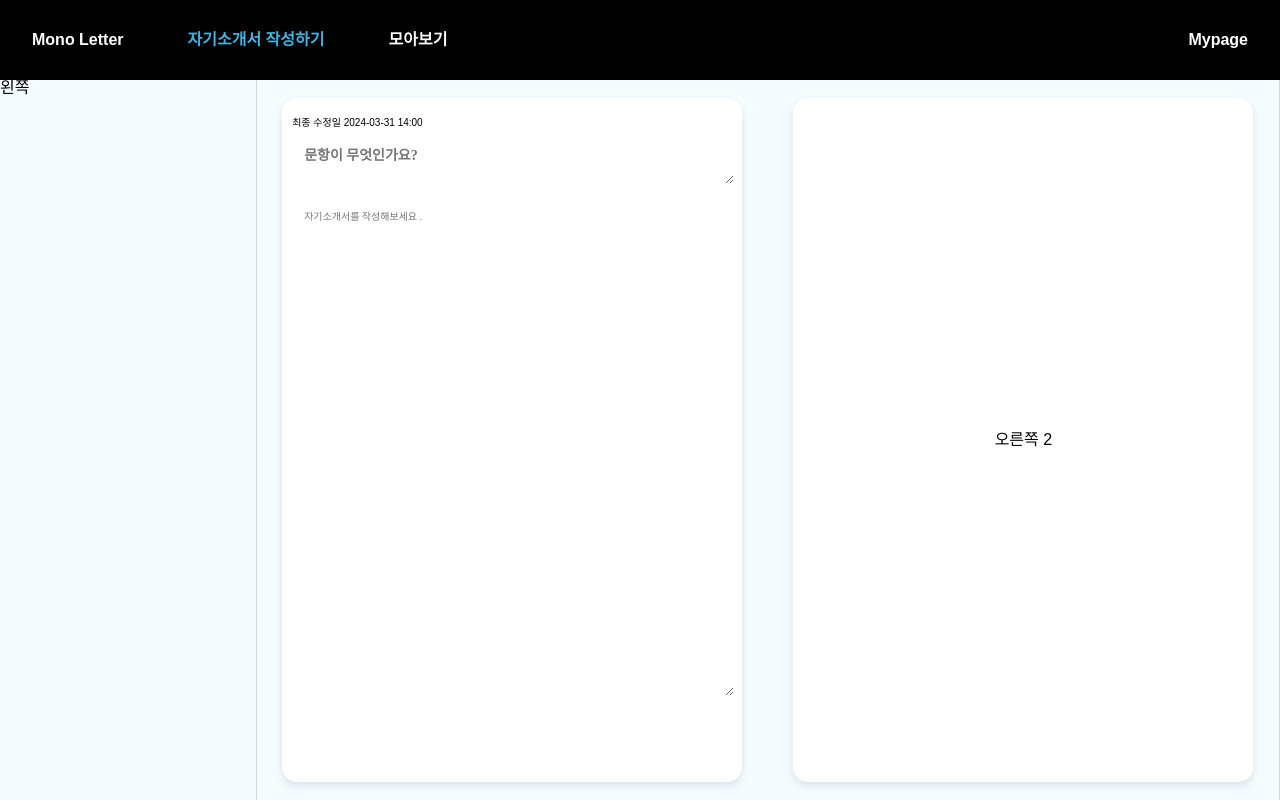
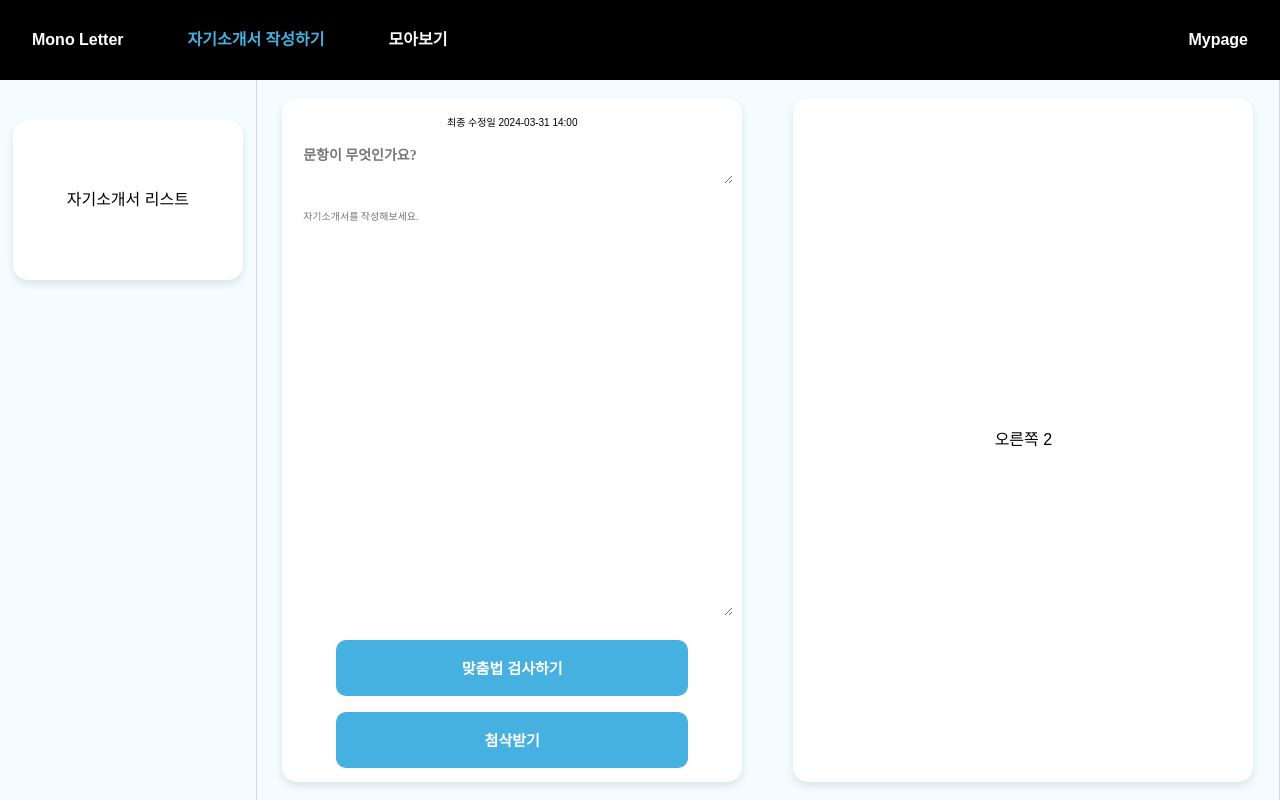
Before and after one commit to hayeon/monoletter_client, a Next.js app: page / in a window 1280 px wide. Built offline with nearby package versions, Linux system fonts and the light colour scheme; a web font is replaced by a local one.

Commit message:
feat: 제출 btn 와 자기소개서 목록 div 추가

```diff
--- a/src/app/Home.module.scss
+++ b/src/app/Home.module.scss
@@ -7,10 +7,29 @@
   .right {
     height: 90vh;
     border-right: 1px solid #d9d9d9;
+
+    // .innerBox 클래스를 .left와 .right 양쪽에 공통
+    .innerBox {
+      width: 90%;
+      height: 95%;
+      background-color: white;
+      border-radius: 15px;
+      box-shadow: 0px 4px 8px rgba(0, 0, 0, 0.1);
+      display: flex;
+      justify-content: center;
+      align-items: center;
+    }
   }
 
   .left {
+    display: flex;
     flex: 2;
+    justify-content: center;
+    // align-items: center;
+    .innerBox {
+      margin-top: 5vh;
+      height: 20vh;
+    }
   }
 
   .right {
@@ -22,17 +41,6 @@
       display: flex;
       justify-content: center;
       align-items: center;
-
-      .innerBox {
-        width: 90%;
-        height: 95%;
-        background-color: white;
-        border-radius: 15px;
-        box-shadow: 0px 4px 8px rgba(0, 0, 0, 0.1);
-        display: flex;
-        justify-content: center;
-        align-items: center;
-      }
     }
   }
 }
--- a/src/app/Navbar.tsx
+++ b/src/app/Navbar.tsx
@@ -12,16 +12,16 @@ function Navbar() {
           <h1>Mono Letter</h1>
           <li>
             <Link href="/">
-              <h2 className={pathname === "/" ? styles.active : ""}>
+              <h1 className={pathname === "/" ? styles.active : ""}>
                 자기소개서 작성하기
-              </h2>
+              </h1>
             </Link>
           </li>
           <li>
             <Link href="/all">
-              <h2 className={pathname === "/all" ? styles.active : ""}>
+              <h1 className={pathname === "/all" ? styles.active : ""}>
                 모아보기
-              </h2>
+              </h1>
             </Link>
           </li>
         </ul>
@@ -30,9 +30,9 @@ function Navbar() {
         <ul>
           <li>
             <Link href="/mypage">
-              <h2 className={pathname === "/mypage" ? styles.active : ""}>
+              <h1 className={pathname === "/mypage" ? styles.active : ""}>
                 Mypage
-              </h2>
+              </h1>
             </Link>
             {pathname === "/mypage" ? styles.active : ""}
           </li>
--- a/src/app/innerBox.module.scss
+++ b/src/app/innerBox.module.scss
@@ -5,6 +5,8 @@
   width: 100%;
   height: 100%;
   margin-top: 5vh;
+  //가운데 맞춤
+  align-items: center;
 }
 
 .time {
@@ -26,9 +28,23 @@
   }
 }
 
-// .inputLetter 클래스를 .input 클래스와 같은 수준으로 이동합니다.
+
 .inputLetter {
-  height: 60vh; // 원하는 높이로 설정
+  height: 50vh; // 원하는 높이로 설정
   font-weight: normal;
   font-size: 10px;
+   margin-bottom: 3vh;
 }
+
+.btn{
+  display: flex;
+  background-color: #46B1E1;
+  color: white;
+  width: 80%;
+  height: 7vh;
+  border-radius: 10px;
+  margin-bottom: 2vh;
+  justify-content: center;
+  align-items: center;
+  font-size: 15px;
+}
--- a/src/app/page.tsx
+++ b/src/app/page.tsx
@@ -1,13 +1,17 @@
-import styles from './Home.module.scss';
-import WriteLetter from './writeLetter';
+import styles from "./Home.module.scss";
+import WriteLetter from "./writeLetter";
 export default function Home() {
   return (
     <div className={styles.container}>
-      <div className={styles.left}>왼쪽</div>
+      <div className={styles.left}>
+        <div className={styles.innerBox}>자기소개서 리스트</div>
+      </div>
+
       <div className={styles.right}>
         <div className={styles.rightTop}>
-        <div className={styles.innerBox}><WriteLetter/></div>
-
+          <div className={styles.innerBox}>
+            <WriteLetter />
+          </div>
         </div>
         <div className={styles.rightBottom}>
           <div className={styles.innerBox}>오른쪽 2</div>
--- a/src/app/writeLetter.tsx
+++ b/src/app/writeLetter.tsx
@@ -2,17 +2,21 @@ import styles from "./innerBox.module.scss";
 import React from "react";
 
 function WriteLetter() {
-
-
-
   return (
     <div className={styles.innerBox}>
       <h1 className={styles.time}>최종 수정일 2024-03-31 14:00</h1>
       <textarea
         className={styles.input}
         placeholder="문항이 무엇인가요?"></textarea>
-      <textarea className={`${styles.input} ${styles.inputLetter}`}
-        placeholder="자기소개서를 작성해보세요 ."></textarea>
+      <textarea
+        className={`${styles.input} ${styles.inputLetter}`}
+        placeholder="자기소개서를 작성해보세요."></textarea>
+      <div className={styles.btn}>
+        <h1>맞춤법 검사하기</h1>
+      </div>
+      <div className={styles.btn}>
+        <h1>첨삭받기</h1>
+      </div>
     </div>
   );
 }
```
